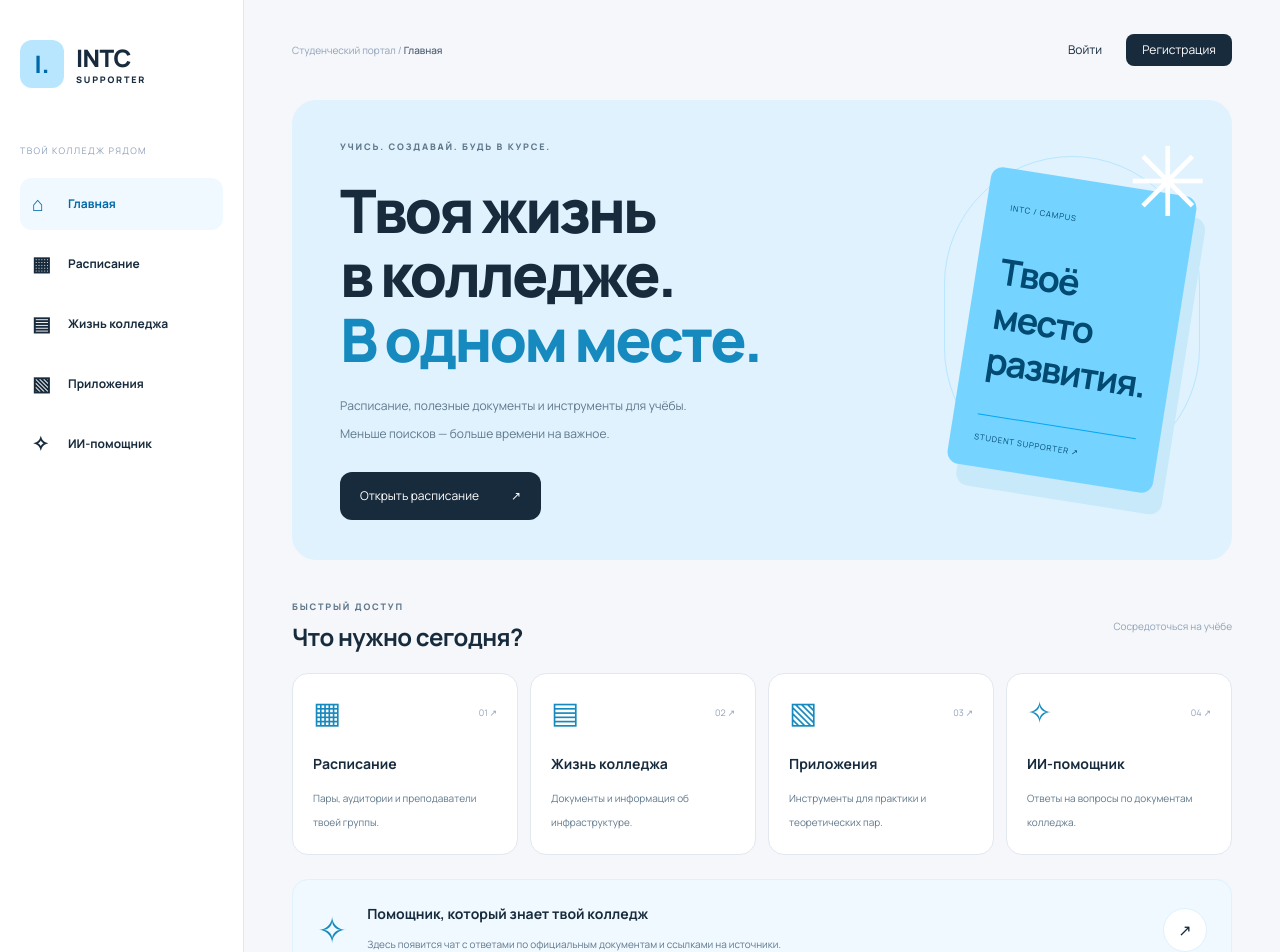
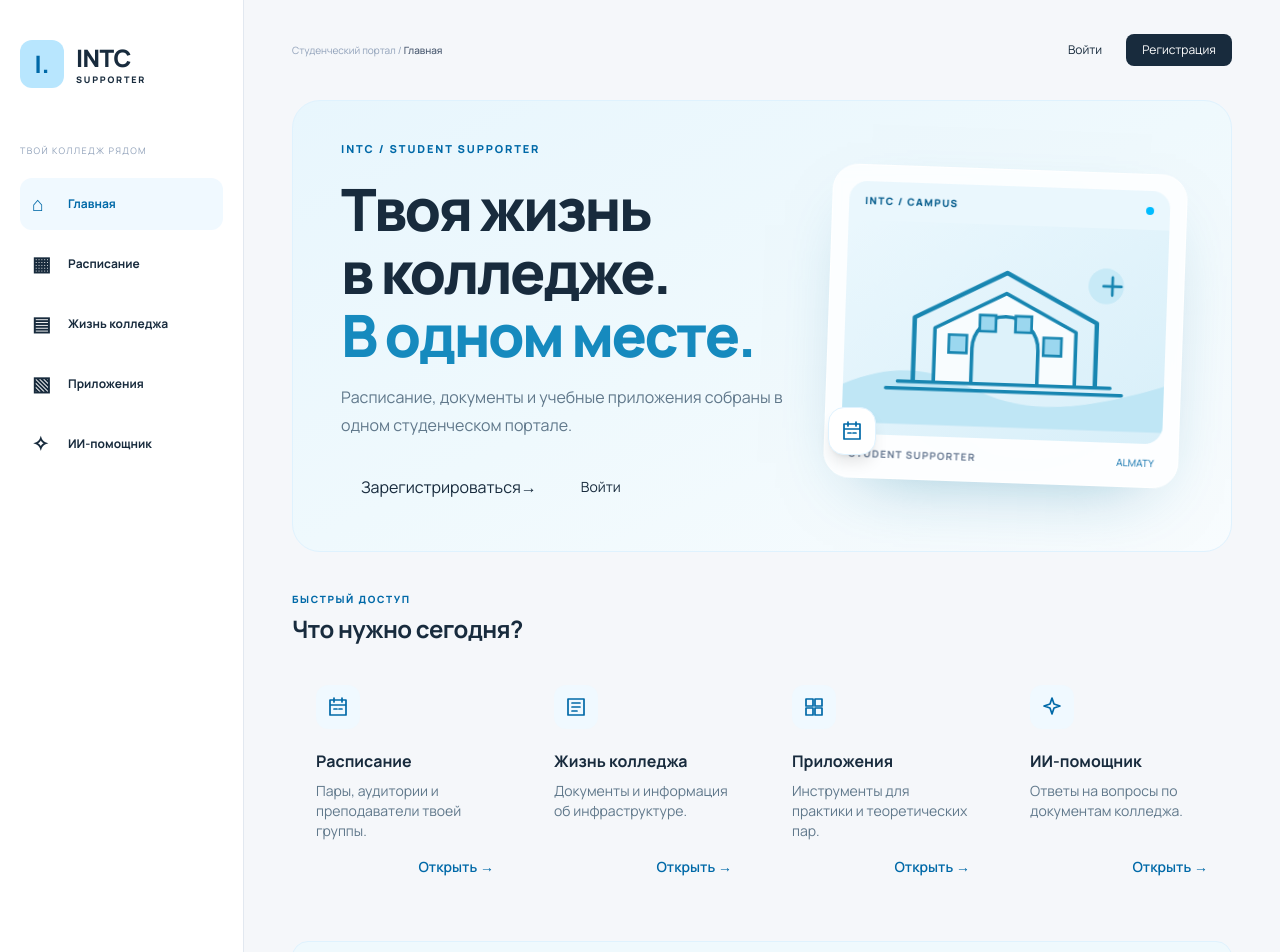
Before and after one commit to alexey-panchenko-dev/INTC---Supproter, a React (Vite) app in the folder client/: page / in a window 1280 px wide. Shown: the top 952 px of the page. Built offline with nearby package versions, Linux system fonts and the light colour scheme; no server answers.

Commit message:
Improve homepage hero composition

```diff
--- a/client/src/pages/home/ui/home-page.tsx
+++ b/client/src/pages/home/ui/home-page.tsx
@@ -1,98 +1,122 @@
 import { Link } from 'react-router-dom'
+import { useAuth } from '@/entities/session'
 import { navigation } from '@/shared/config/navigation'
 
+const featurePaths = [
+  'M4 5h16v15H4z M8 3v4 M16 3v4 M4 10h16 M8 14h3 M13 14h3',
+  'M4 4h16v16H4z M8 8h8 M8 12h8 M8 16h5',
+  'M4 4h7v7H4z M13 4h7v7h-7z M4 13h7v7H4z M13 13h7v7h-7z',
+  'M12 3l2 6 6 2-6 2-2 6-2-6-6-2 6-2z',
+]
+
+function FeatureIcon({ index }: { index: number }) {
+  return (
+    <svg className="size-6" viewBox="0 0 24 24" fill="none" stroke="currentColor" strokeWidth="1.7" strokeLinecap="round" strokeLinejoin="round" aria-hidden="true">
+      <path d={featurePaths[index] ?? featurePaths[0]} />
+    </svg>
+  )
+}
+
+function CampusIllustration() {
+  return (
+    <div className="relative hidden min-h-[300px] items-center justify-center lg:flex" aria-hidden="true">
+      <div className="absolute right-3 top-2 size-[290px] rounded-full border border-sky-200/80" />
+      <div className="absolute right-11 top-10 size-[220px] rounded-full border border-sky-200/60" />
+      <div className="relative z-10 w-full max-w-[380px] rotate-[2deg] rounded-[26px] border border-white bg-white/80 p-4 shadow-[0_26px_70px_-38px_rgba(20,119,161,.5)] backdrop-blur-sm">
+        <div className="flex items-center justify-between rounded-t-[18px] bg-[#eaf7fd] px-4 py-3">
+          <span className="text-[10px] font-extrabold tracking-[0.14em] text-sky-800">INTC / CAMPUS</span>
+          <span className="size-2 rounded-full bg-sky-400" />
+        </div>
+        <svg className="h-[214px] w-full rounded-b-[18px] bg-gradient-to-br from-[#eaf7fd] to-[#d8eff9]" viewBox="0 0 360 214" fill="none">
+          <path d="M0 171c54-24 95-22 144 0 60 27 118 24 216-9v52H0z" fill="#BFE6F5" />
+          <path d="M78 166V94l102-53 102 53v72" stroke="#1886B1" strokeWidth="5" strokeLinejoin="round" />
+          <path d="M101 165V105l79-41 79 41v60" fill="#F8FCFE" stroke="#1886B1" strokeWidth="4" strokeLinejoin="round" />
+          <path d="M143 165v-38a37 37 0 0 1 74 0v38" fill="#DDF2FA" stroke="#1886B1" strokeWidth="4" />
+          <path d="M117 112h20v20h-20zM223 112h20v20h-20zM151 89h18v18h-18zM191 89h18v18h-18z" fill="#9BD7EF" stroke="#1886B1" strokeWidth="3" />
+          <path d="M61 166h238M48 174h264" stroke="#1886B1" strokeWidth="4" strokeLinecap="round" />
+          <circle cx="291" cy="52" r="20" fill="#C8EAF7" />
+          <path d="M298 42v20M288 52h20" stroke="#1886B1" strokeWidth="3" strokeLinecap="round" />
+        </svg>
+        <div className="flex items-center justify-between px-2 pt-3">
+          <span className="text-[10px] font-bold tracking-[0.12em] text-slate-500">STUDENT SUPPORTER</span>
+          <span className="text-[10px] text-sky-700">ALMATY</span>
+        </div>
+      </div>
+      <div className="absolute bottom-7 left-0 z-20 grid size-12 place-items-center rounded-2xl border border-sky-100 bg-white text-sky-700 shadow-lg">
+        <FeatureIcon index={0} />
+      </div>
+    </div>
+  )
+}
+
 export function HomePage() {
+  const { session } = useAuth()
+
   return (
-    <>
-      <section className="relative overflow-hidden rounded-3xl bg-sky-100 px-6 py-10 md:px-10 xl:px-12">
-        <p className="text-[9px] font-extrabold tracking-[0.2em] text-muted">
-          УЧИСЬ. СОЗДАВАЙ. БУДЬ В КУРСЕ.
+    <div className="space-y-8 md:space-y-10">
+      <section className="relative isolate overflow-hidden rounded-[28px] border border-sky-100 bg-gradient-to-br from-[#e8f6fd] via-[#eff9fd] to-[#f8fcfe] px-6 py-7 sm:px-9 sm:py-9 lg:grid lg:min-h-[430px] lg:grid-cols-[minmax(0,1.05fr)_minmax(300px,.8fr)] lg:items-center lg:gap-5 lg:px-12 lg:py-10">
+        <div className="pointer-events-none absolute -right-20 -top-24 -z-10 size-64 rounded-full bg-white/50 blur-2xl lg:hidden" />
+        <div className="max-w-[640px]">
+          <p className="text-[11px] font-extrabold tracking-[0.17em] text-sky-700">
+            INTC / STUDENT SUPPORTER
           </p>
-        <h1 className="mt-6 text-4xl leading-[1.08] font-extrabold tracking-tighter lg:text-5xl xl:text-6xl">
+          <h2 className="mt-5 text-[clamp(2rem,5vw,3.65rem)] leading-[1.08] font-extrabold tracking-[-0.045em] text-ink">
             Твоя жизнь
-          <br />в колледже.
+            <br className="hidden sm:block" /> в колледже.
             <br />
             <span className="text-accent">В одном месте.</span>
-        </h1>
-        <p className="mt-5 max-w-sm text-xs leading-7 text-muted">
-          Расписание, полезные документы и инструменты для учёбы. Меньше поисков — больше
-          времени на важное.
+          </h2>
+          <p className="mt-4 max-w-[480px] text-sm leading-6 text-muted sm:text-base sm:leading-7">
+            Расписание, документы и учебные приложения собраны в одном студенческом портале.
           </p>
-        <Link
-          className="mt-6 inline-flex items-center gap-8 rounded-xl bg-ink px-5 py-4 text-xs text-white"
-          to="/schedule"
-        >
-          Открыть расписание <span aria-hidden="true">↗</span>
+          <div className="mt-6 flex flex-wrap items-center gap-3">
+            <Link className="portal-primary px-5 py-3" to={session ? '/schedule' : '/auth?mode=register'}>
+              {session ? 'Открыть расписание' : 'Зарегистрироваться'}
+              <span aria-hidden="true">→</span>
             </Link>
-        <div
-          className="absolute top-14 right-8 hidden h-80 w-64 xl:block"
-          aria-hidden="true"
-        >
-          <div className="absolute inset-0 rounded-full border border-sky-200" />
-          <span className="absolute -top-6 -right-2 z-10 text-8xl text-white">✳</span>
-          <div className="absolute inset-x-6 top-6 rotate-9 rounded-xl bg-sky-300 p-6 text-sky-900 shadow-[12px_20px_0_#c7e9fa]">
-            <span className="text-[8px] tracking-widest">INTC / CAMPUS</span>
-            <strong className="my-8 block text-4xl leading-tight tracking-tighter">
-              Твоё
-              <br />
-              место
-              <br />
-              развития.
-            </strong>
-            <div className="border-t border-sky-500 pt-4 text-[8px] tracking-widest">
-              STUDENT SUPPORTER ↗
+            {!session && <Link className="portal-link px-3 py-3 text-sm" to="/auth?mode=login">Войти</Link>}
           </div>
         </div>
+        <CampusIllustration />
+      </section>
+
+      <section>
+        <div className="mb-4 flex items-end justify-between gap-4">
+          <div>
+            <p className="text-[10px] font-extrabold tracking-[0.16em] text-sky-700">БЫСТРЫЙ ДОСТУП</p>
+            <h2 className="mt-1.5 text-xl font-bold tracking-tight text-ink sm:text-2xl">Что нужно сегодня?</h2>
           </div>
-      </section>
-      <section className="mt-10 mb-5 flex items-center justify-between">
-        <div>
-          <p className="mb-2 text-[9px] font-extrabold tracking-[0.2em] text-muted">
-            БЫСТРЫЙ ДОСТУП
-          </p>
-          <h2 className="text-2xl font-bold tracking-tight">Что нужно сегодня?</h2>
         </div>
-        <span className="hidden text-[10px] text-slate-400 lg:inline">
-          Сосредоточься на учёбе
-        </span>
-      </section>
-      <div className="grid grid-cols-2 gap-3 xl:grid-cols-4">
+        <div className="grid gap-3 sm:grid-cols-2 xl:grid-cols-4">
           {navigation.slice(1).map((item, index) => (
             <Link
-            className="rounded-2xl border border-slate-200 bg-white p-5 transition hover:border-sky-300 motion-safe:hover:-translate-y-1"
+              className="portal-card group flex min-h-[174px] flex-col p-5 transition hover:-translate-y-0.5 hover:border-sky-200 hover:shadow-[0_18px_35px_-28px_rgba(20,119,161,.42)] sm:p-6"
               key={item.path}
               to={item.path}
             >
-            <span className="flex items-center justify-between">
-              <span className="text-3xl text-accent" aria-hidden="true">
-                {item.icon}
+              <span className="grid size-11 place-items-center rounded-xl bg-sky-50 text-sky-700 transition group-hover:bg-sky-100">
+                <FeatureIcon index={index} />
               </span>
-              <span className="text-[9px] text-slate-400">0{index + 1} ↗</span>
-            </span>
-            <h3 className="mt-6 mb-3 text-sm font-bold">{item.title}</h3>
-            <p className="text-[10px] leading-6 text-muted">{item.description}</p>
+              <h3 className="mt-5 text-base font-bold text-ink">{item.title}</h3>
+              <p className="mt-2 text-sm leading-5 text-muted">{item.description}</p>
+              <span className="mt-auto flex justify-end pt-4 text-sm font-semibold text-sky-700" aria-hidden="true">Открыть →</span>
             </Link>
           ))}
         </div>
-      <section className="my-6 flex items-center gap-5 rounded-2xl border border-sky-100 bg-sky-50 p-6">
-        <span className="text-4xl text-accent" aria-hidden="true">
-          ✧
+      </section>
+
+      <section className="flex flex-col gap-4 rounded-2xl border border-sky-100 bg-[#eff9fd] p-5 sm:flex-row sm:items-center sm:p-6">
+        <span className="grid size-12 shrink-0 place-items-center rounded-2xl bg-white text-sky-700 shadow-sm">
+          <FeatureIcon index={3} />
         </span>
-        <div>
-          <h3 className="mb-2 text-sm font-bold">Помощник, который знает твой колледж</h3>
-          <p className="text-[10px] leading-6 text-muted">
-            Здесь появится чат с ответами по официальным документам и ссылками на
-            источники.
+        <div className="max-w-3xl">
+          <h2 className="font-bold text-ink">ИИ-помощник по документам колледжа</h2>
+          <p className="mt-1 text-sm leading-6 text-muted">
+            Помощник опирается на доступные документы, показывает источники и сообщает, если в материалах недостаточно сведений.
           </p>
         </div>
-        <Link
-          className="ml-auto grid size-11 shrink-0 place-items-center rounded-full border border-sky-100 bg-white"
-          to="/chat"
-          aria-label="Открыть ИИ-помощника"
-        >
-          ↗
-        </Link>
+        <Link className="portal-link shrink-0 text-sm sm:ml-auto" to="/chat">Об ИИ-помощнике →</Link>
       </section>
-    </>
+    </div>
   )
 }
```
Lines whose indentation alone changed are shown as unchanged.
